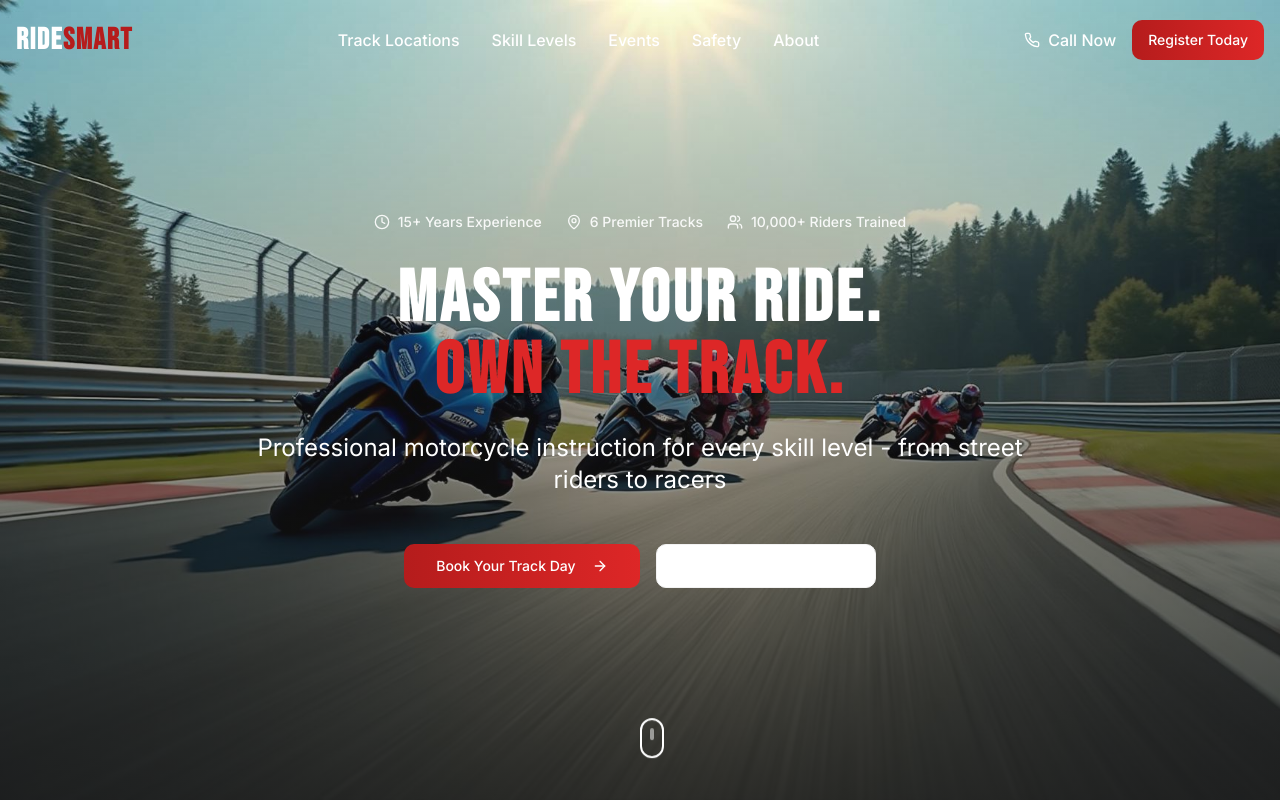
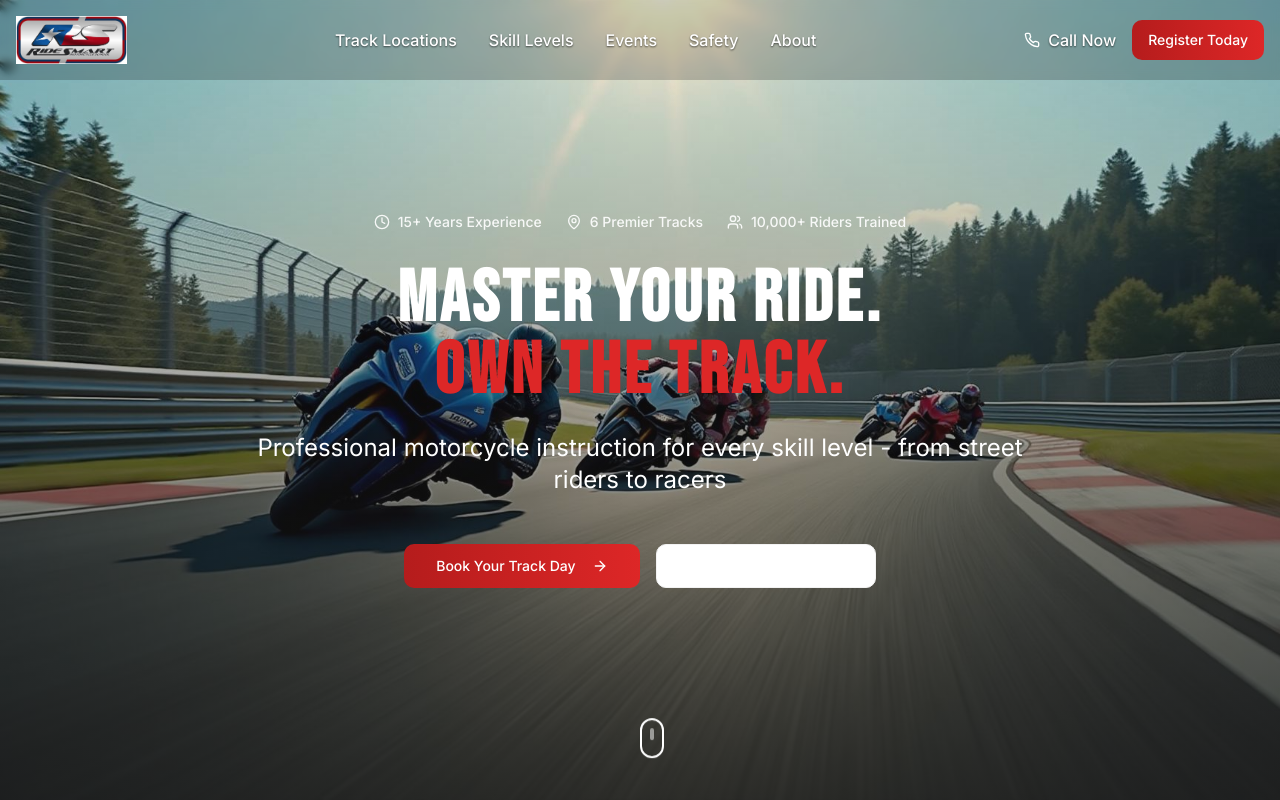
Before and after one commit to bdaoxyz/ridesmart-track-school, a React (Vite) app: page / in a window 1280 px wide. Shown: the top 800 px of the page. Built offline with nearby package versions, Linux system fonts and the light colour scheme; the HTML template or start-up script is replaced by a standard one.

Commit message:
Update header with logo and improve readability

```diff
--- a/src/components/Navigation.tsx
+++ b/src/components/Navigation.tsx
@@ -1,6 +1,7 @@
 import { useState, useEffect } from "react";
 import { Button } from "@/components/ui/button";
 import { Menu, X, Phone } from "lucide-react";
+import logo from "@/assets/ridesmart-logo.png";
 
 const Navigation = () => {
   const [isScrolled, setIsScrolled] = useState(false);
@@ -28,16 +29,18 @@ const Navigation = () => {
       className={`fixed top-0 left-0 right-0 z-50 transition-all duration-300 ${
         isScrolled
           ? 'bg-secondary/95 backdrop-blur-md shadow-elevation'
-          : 'bg-transparent'
+          : 'bg-black/20 backdrop-blur-sm'
       }`}
     >
       <div className="container mx-auto px-4">
         <div className="flex items-center justify-between h-16 lg:h-20">
           {/* Logo */}
           <div className="flex items-center">
-            <div className="font-racing text-2xl lg:text-3xl text-white">
-              Ride<span className="text-primary">Smart</span>
-            </div>
+            <img
+              src={logo}
+              alt="RideSmart Motorcycle School"
+              className="h-10 lg:h-12 w-auto"
+            />
           </div>
 
           {/* Desktop Navigation */}
@@ -46,7 +49,7 @@ const Navigation = () => {
               <a
                 key={link.name}
                 href={link.href}
-                className="text-white hover:text-primary transition-colors duration-200 font-medium"
+                className="text-white hover:text-primary transition-colors duration-200 font-medium text-shadow-sm"
               >
                 {link.name}
               </a>
@@ -57,7 +60,7 @@ const Navigation = () => {
           <div className="hidden lg:flex items-center space-x-4">
             <a
               href="tel:+1-555-TRACK-DAY"
-              className="flex items-center gap-2 text-white hover:text-primary transition-colors"
+              className="flex items-center gap-2 text-white hover:text-primary transition-colors text-shadow-sm"
             >
               <Phone className="h-4 w-4" />
               <span className="font-medium">Call Now</span>
--- a/src/index.css
+++ b/src/index.css
@@ -129,6 +129,11 @@ All colors MUST be HSL for proper theming.
     @apply bg-background text-foreground font-sans antialiased;
   }
 
+  /* Text shadow for better readability */
+  .text-shadow-sm {
+    text-shadow: 0 1px 2px rgba(0, 0, 0, 0.6);
+  }
+
   /* Racing-inspired typography */
   .font-racing {
     font-family: 'Bebas Neue', 'Arial Black', sans-serif;
```
Also changed, not shown: src/assets/ridesmart-logo.png (added).
